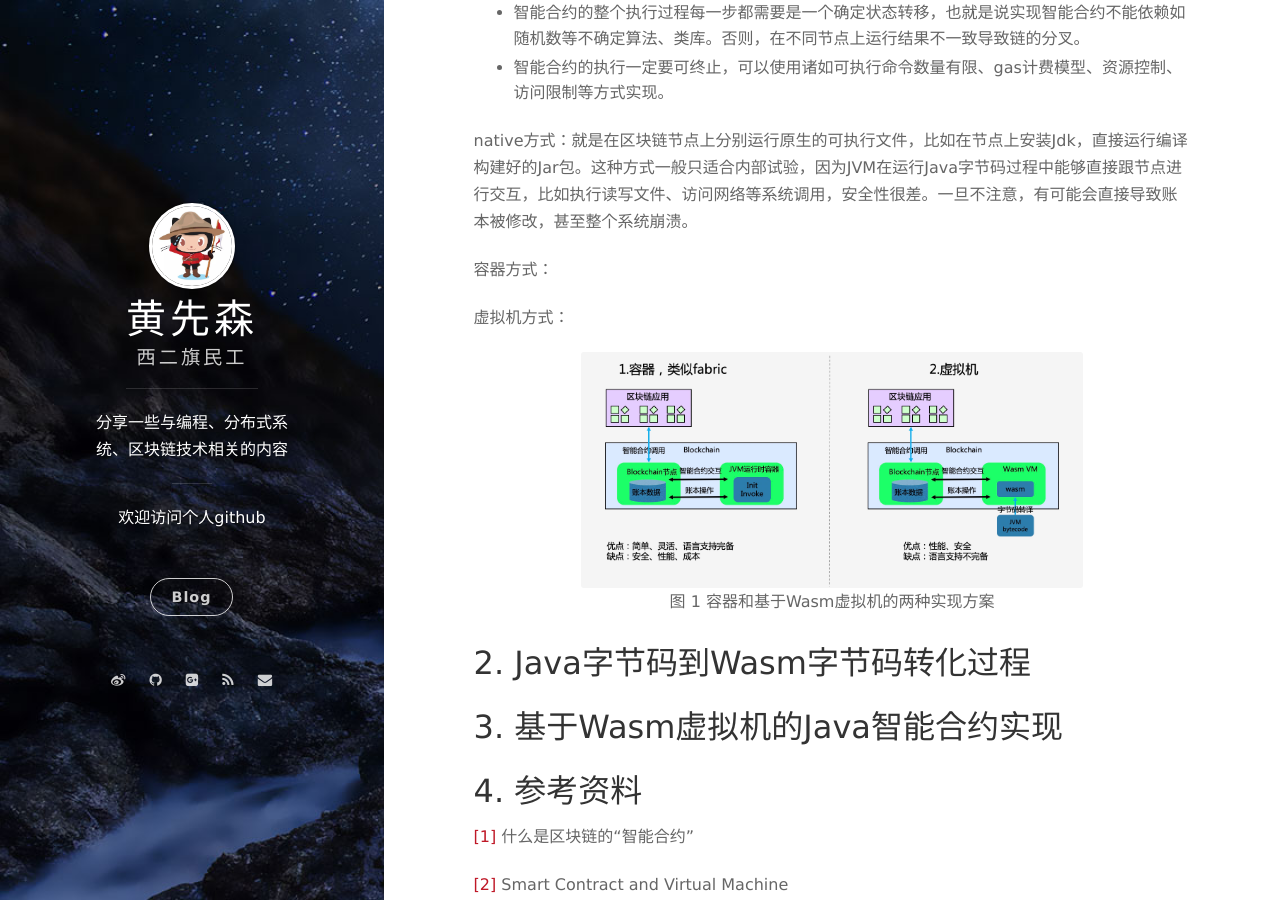
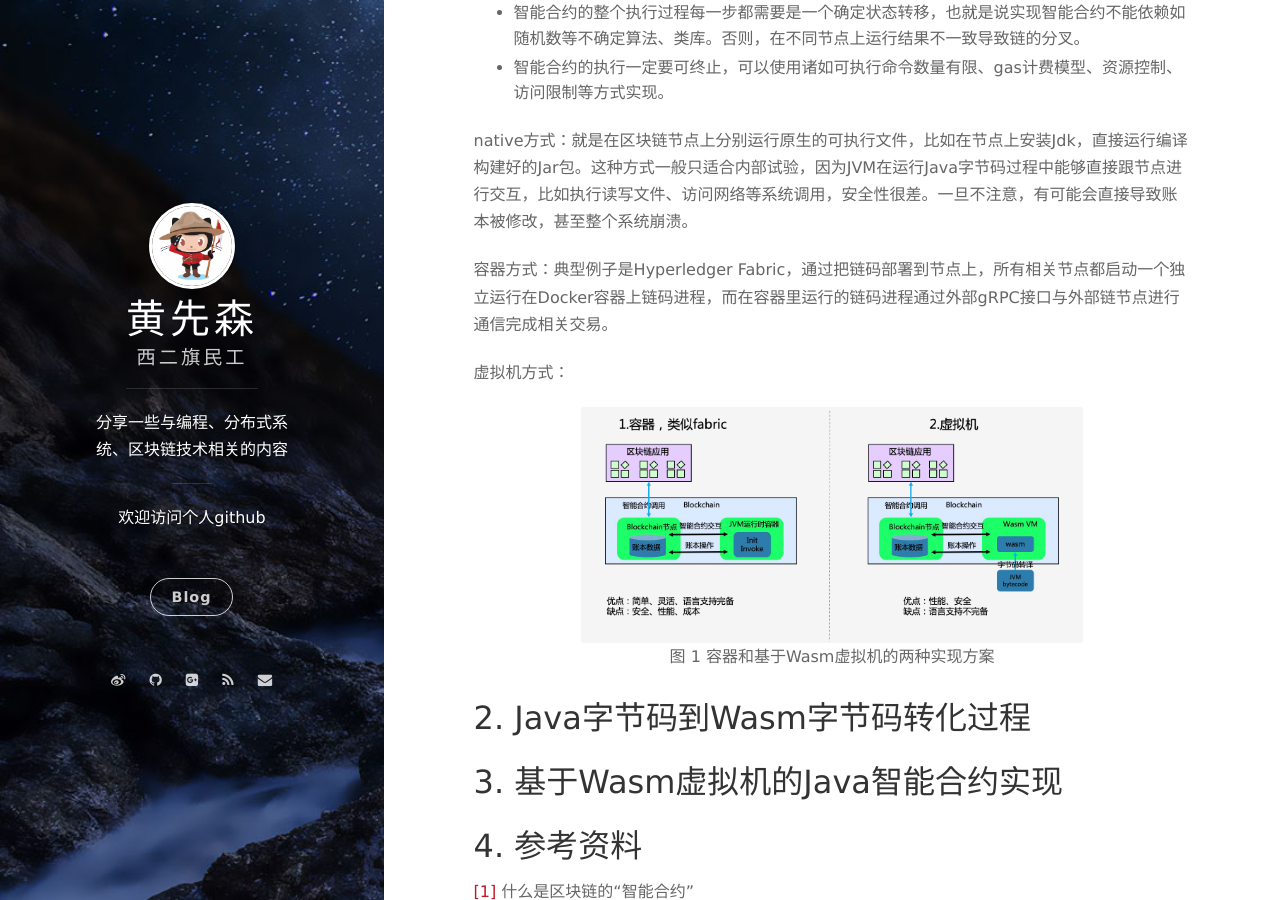
Before and after one commit to berryjam/berryjam.github.io, a Jekyll site: the page built from _posts/2020-06-20-Java智能合约实现探索.md, in a window 1280 px wide and 900 px high, scrolled down 816 px. Built offline with Jekyll 4.4.1, drawn with Linux system fonts in a browser that asks for light colours; nearby versions of some CDN libraries; comment, search, counter and statistics services are not loaded.

Commit message:
Update 2020-06-20-Java智能合约实现探索.md

```diff
--- a/_posts/2020-06-20-Java智能合约实现探索.md
+++ b/_posts/2020-06-20-Java智能合约实现探索.md
@@ -32,7 +32,7 @@ tags: 智能合约 Java字节码 Wasm字节码 虚拟机
 
 native方式：就是在区块链节点上分别运行原生的可执行文件，比如在节点上安装Jdk，直接运行编译构建好的Jar包。这种方式一般只适合内部试验，因为JVM在运行Java字节码过程中能够直接跟节点进行交互，比如执行读写文件、访问网络等系统调用，安全性很差。一旦不注意，有可能会直接导致账本被修改，甚至整个系统崩溃。
 
-容器方式：
+容器方式：典型例子是Hyperledger Fabric，通过把链码部署到节点上，所有相关节点都启动一个独立运行在Docker容器上链码进程，而在容器里运行的链码进程通过外部gRPC接口与外部链节点进行通信完成相关交易。
 
 虚拟机方式：
 
```
